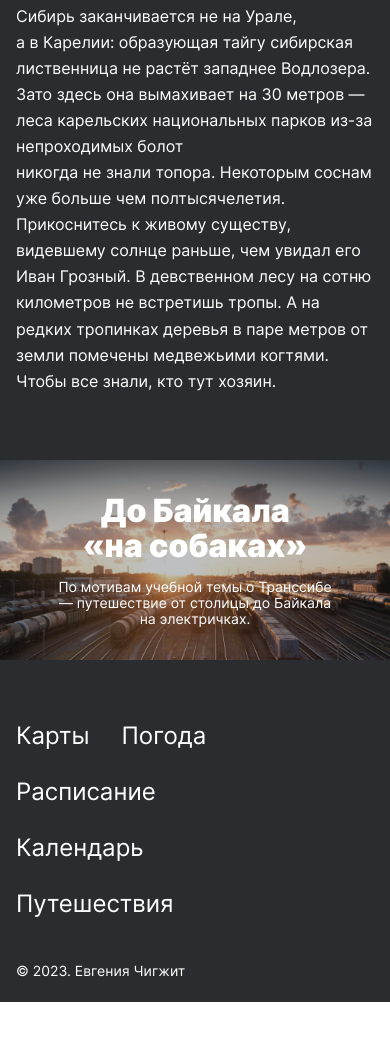
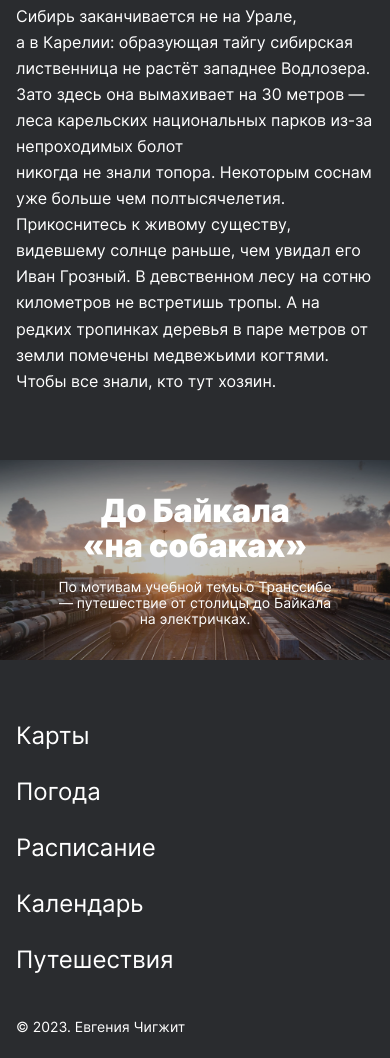
Before and after one commit to dolabor/russian-travel, a plain HTML site: page index.html in a window 390 px wide. Shown: the part 9424-10482 px from the top of the page. Before the commit the page ends 10426 px from the top, so only its background shows below. Drawn offline with Linux system fonts and the light colour scheme.

Commit message:
footer nav is ready

```diff
--- a/blocks/footer/__copyright/footer__copyright.css
+++ b/blocks/footer/__copyright/footer__copyright.css
@@ -7,9 +7,10 @@
   font-size: 14px;
 }
 
-@media (min-width: 320px) {
+@media (min-width: 320px) and (max-width: 767px) {
   .footer__copyright {
     line-height: 14px;
+    text-align: left;
   }
 }
 
--- a/blocks/footer/__links/footer__links.css
+++ b/blocks/footer/__links/footer__links.css
@@ -3,9 +3,10 @@
   flex-wrap: wrap;
 }
 
-@media (min-width: 320px) {
+@media (min-width: 320px) and (max-width: 767px) {
   .footer__links {
     gap: 32px;
+    flex-direction: column;
   }
 }
 
--- a/blocks/footer/footer.css
+++ b/blocks/footer/footer.css
@@ -9,10 +9,11 @@
   max-width: inherit;
 }
 
-@media (min-width: 320px) {
+@media (min-width: 320px) and (max-width: 767px) {
   .footer {
     min-width: 186px;
     padding: 64px 118px 24px 16px;
+    flex-direction: column;
   }
 }
 
```
